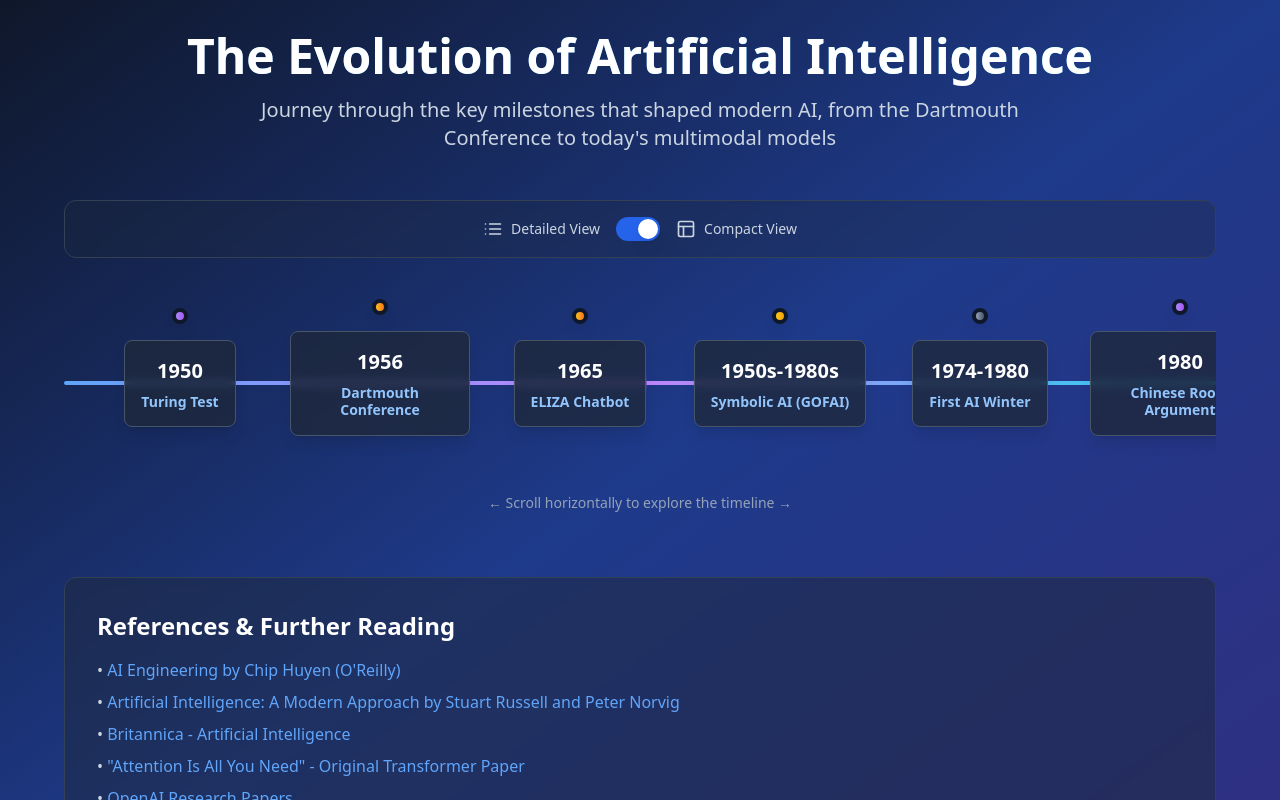
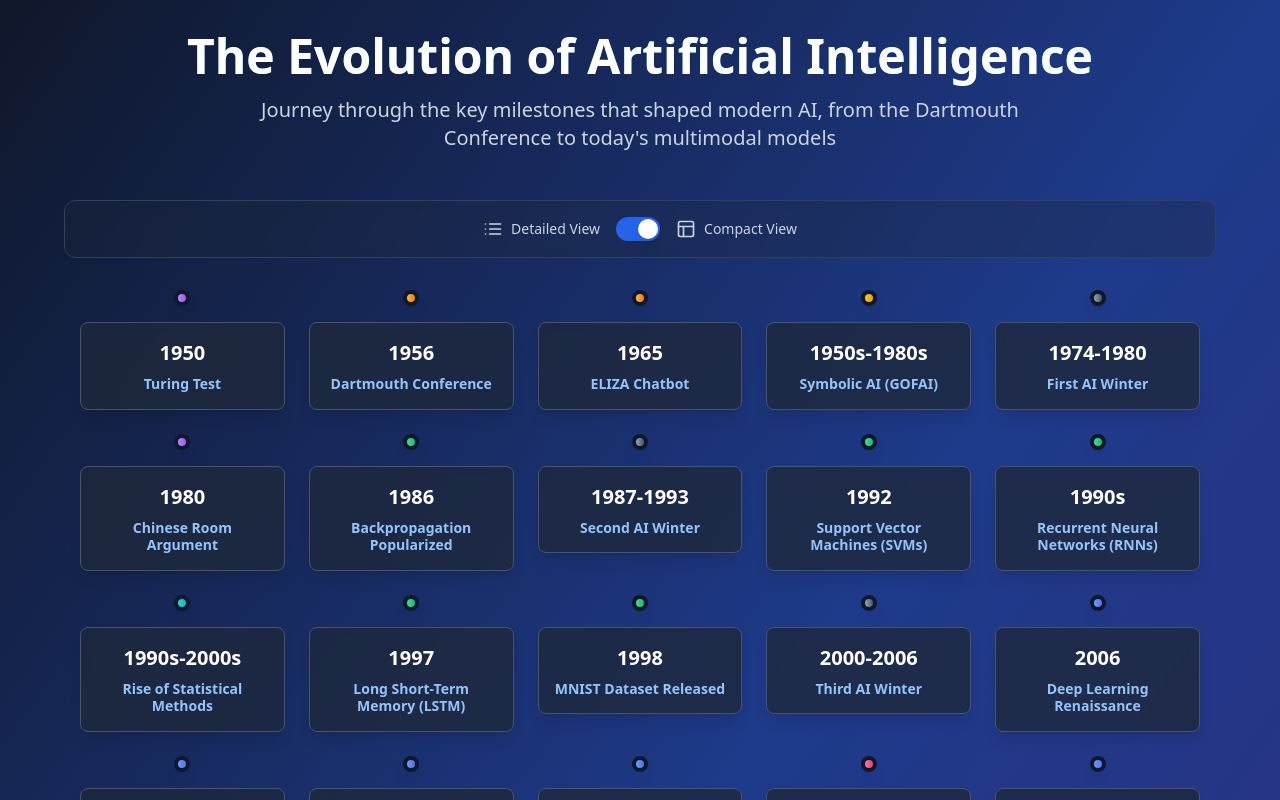
Before and after one commit to malminhas/ai-chronicle-view, a React (Vite) app: page / in a window 1280 px wide. Shown: the top 800 px of the page. Built offline with nearby package versions, Linux system fonts and the light colour scheme.

Commit message:
Refactor: Make compact timeline wrap
Modify the compact timeline to wrap around the page view, eliminating the need for horizontal scrolling.

```diff
--- a/src/components/CompactTimeline.tsx
+++ b/src/components/CompactTimeline.tsx
@@ -13,13 +13,8 @@ export const CompactTimeline = ({ events, onEventClick }: CompactTimelineProps)
 
   return (
     <div className="mb-16">
-      {/* Horizontal timeline container */}
-      <div className="relative overflow-x-auto pb-8">
-        <div className="flex items-center min-w-max px-4">
-          {/* Timeline line */}
-          <div className="absolute top-1/2 left-0 right-0 h-1 bg-gradient-to-r from-blue-400 via-purple-400 to-cyan-400 rounded-full shadow-lg shadow-blue-500/20 transform -translate-y-1/2"></div>
-
-          {/* Timeline events */}
+      {/* Grid timeline container */}
+      <div className="grid grid-cols-1 sm:grid-cols-2 md:grid-cols-3 lg:grid-cols-4 xl:grid-cols-5 gap-6 px-4">
         {events.map((event, index) => {
           const colorClasses = getCategoryColor(event.category);
           const isHovered = hoveredEvent === `${event.year}-${event.event}`;
@@ -29,7 +24,6 @@ export const CompactTimeline = ({ events, onEventClick }: CompactTimelineProps)
             <div
               key={eventKey}
               className="relative flex flex-col items-center cursor-pointer group"
-                style={{ minWidth: '200px' }}
               onMouseEnter={() => setHoveredEvent(eventKey)}
               onMouseLeave={() => setHoveredEvent(null)}
               onClick={() => onEventClick(event)}
@@ -38,7 +32,7 @@ export const CompactTimeline = ({ events, onEventClick }: CompactTimelineProps)
               <div className={`w-4 h-4 bg-gradient-to-r ${colorClasses} rounded-full border-4 border-slate-900 shadow-lg transition-all duration-300 ${isHovered ? 'scale-125 shadow-xl' : ''} z-10 mb-4`}></div>
 
               {/* Event card */}
-                <div className={`bg-slate-800/80 backdrop-blur-sm p-4 rounded-lg border border-slate-600 shadow-lg transition-all duration-300 ${isHovered ? 'border-blue-400/50 shadow-blue-500/20 transform scale-105' : ''} max-w-[180px]`}>
+              <div className={`bg-slate-800/80 backdrop-blur-sm p-4 rounded-lg border border-slate-600 shadow-lg transition-all duration-300 ${isHovered ? 'border-blue-400/50 shadow-blue-500/20 transform scale-105' : ''} w-full`}>
                 {/* Year */}
                 <div className="text-xl font-bold text-white mb-2 text-center">{event.year}</div>
 
@@ -58,11 +52,10 @@ export const CompactTimeline = ({ events, onEventClick }: CompactTimelineProps)
           );
         })}
       </div>
-      </div>
 
-      {/* Scroll hint */}
-      <div className="text-center text-slate-400 text-sm mt-4">
-        ← Scroll horizontally to explore the timeline →
+      {/* Info text */}
+      <div className="text-center text-slate-400 text-sm mt-6">
+        Click on any event to see more details
       </div>
     </div>
   );
```
Lines whose indentation alone changed are shown as unchanged.
